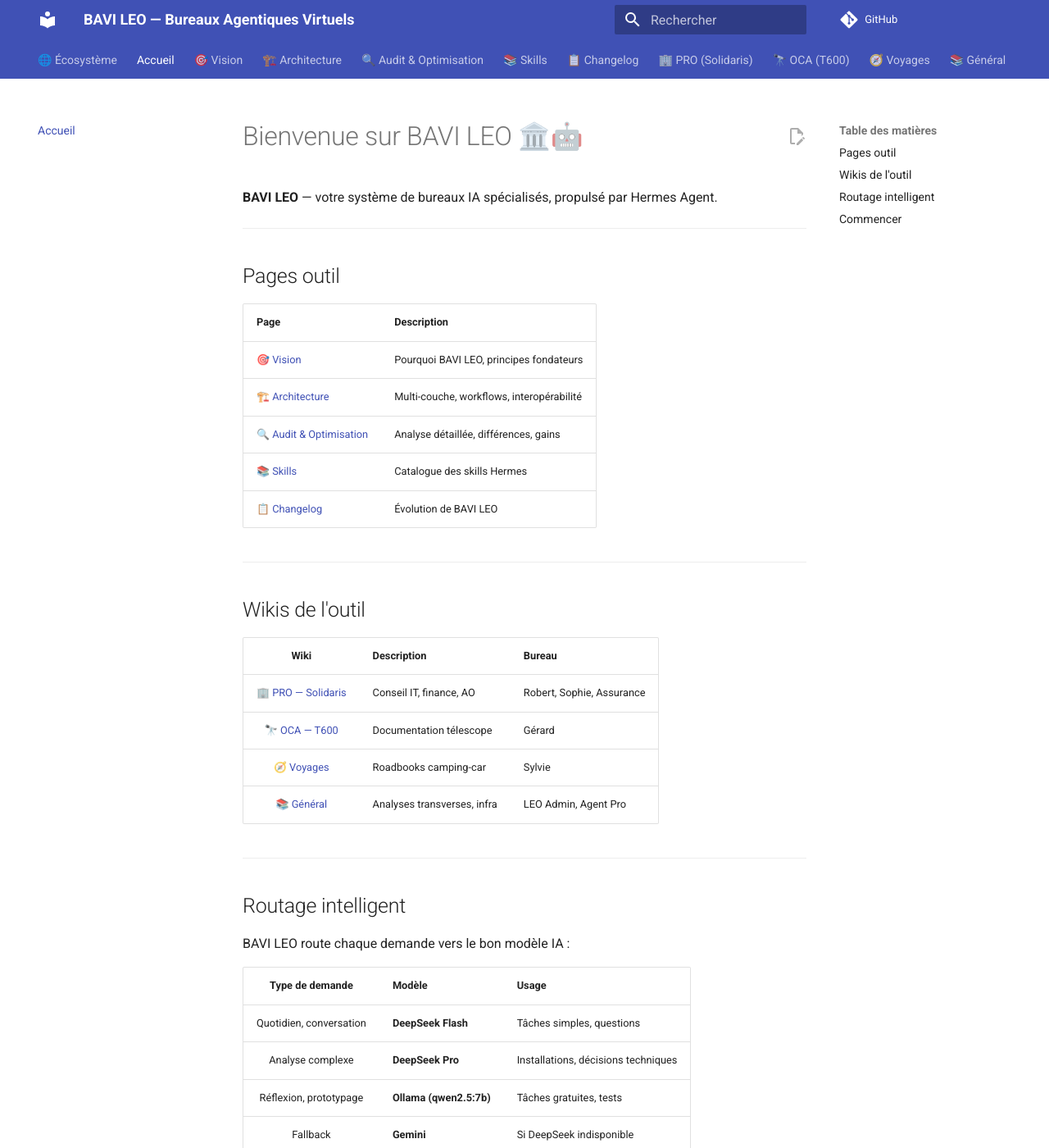
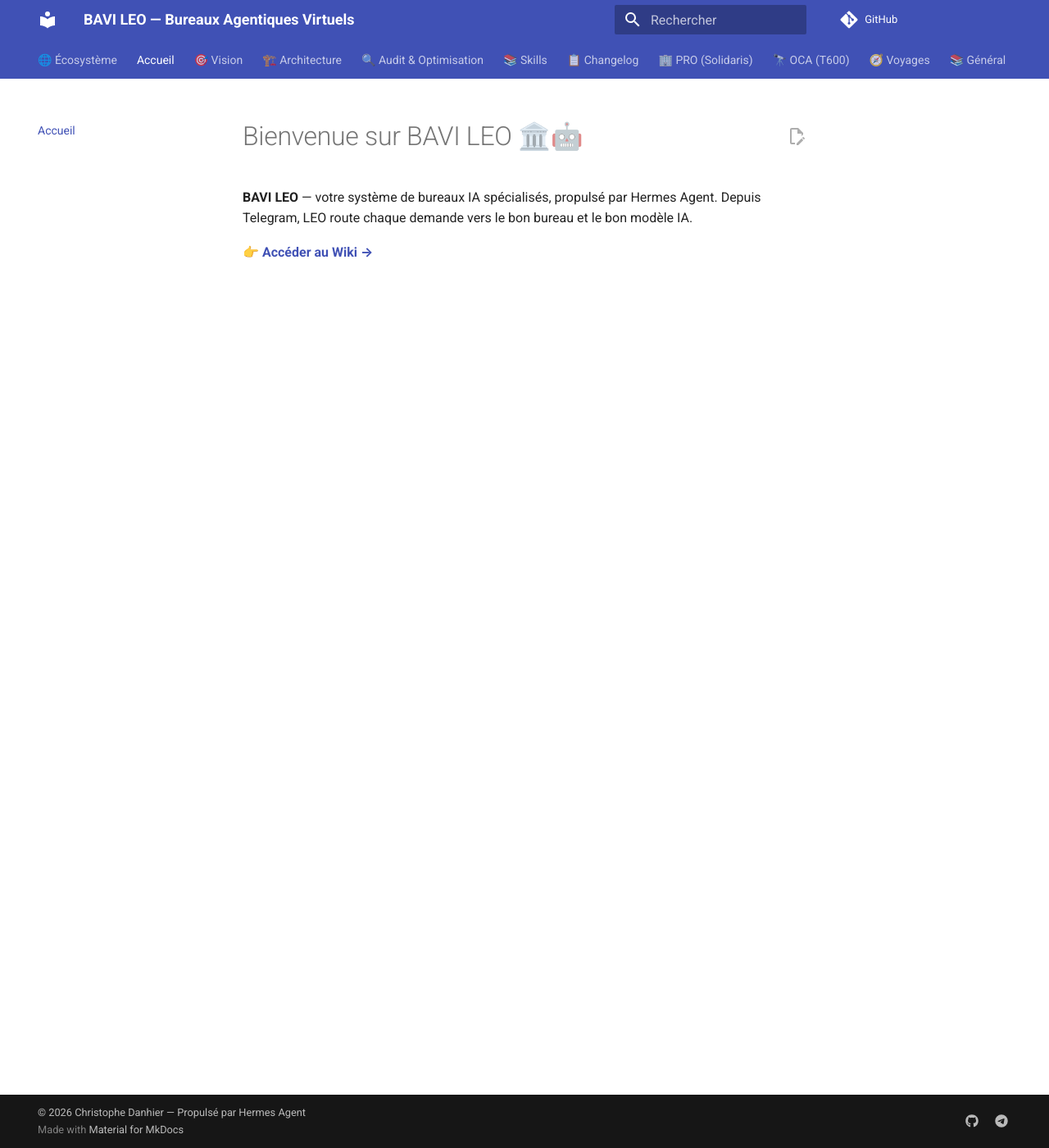
Before and after one commit to christophedanhier-hash/BAVI_LEO, an MkDocs documentation site: the page built from docs/index.md, in a window 1280 px wide and 1400 px high. Shown: the whole window at 82% size. Built offline with MkDocs 1.6.1 and Material for MkDocs 9.7.7, drawn with Linux system fonts in a browser that asks for light colours; comment, search, counter and statistics services are not loaded; some of the changed text lies outside the part shown.

Commit message:
fix: double index.md — docs/ (accueil site) + docs/wiki/ (accueil wiki)

```diff
--- a/docs/index.md
+++ b/docs/index.md
@@ -1,51 +1,5 @@
 # Bienvenue sur BAVI LEO 🏛️🤖
 
-**BAVI LEO** — votre système de bureaux IA spécialisés, propulsé par Hermes Agent.
+**BAVI LEO** — votre système de bureaux IA spécialisés, propulsé par Hermes Agent. Depuis Telegram, LEO route chaque demande vers le bon bureau et le bon modèle IA.
 
----
-
-## Pages outil
-
-| Page | Description |
-|------|-------------|
-| 🎯 [Vision](wiki/vision.md) | Pourquoi BAVI LEO, principes fondateurs |
-| 🏗️ [Architecture](wiki/architecture.md) | Multi-couche, workflows, interopérabilité |
-| 🔍 [Audit & Optimisation](wiki/audit/index.md) | Analyse détaillée, différences, gains |
-| 📚 [Skills](wiki/skills/index.md) | Catalogue des skills Hermes |
-| 📋 [Changelog](wiki/changelog.md) | Évolution de BAVI LEO |
-
----
-
-## Wikis de l'outil
-
-| Wiki | Description | Bureau |
-|:----:|-------------|--------|
-| 🏢 [PRO — Solidaris](wiki/pro/) | Conseil IT, finance, AO | Robert, Sophie, Assurance |
-| 🔭 [OCA — T600](wiki/oca/) | Documentation télescope | Gérard |
-| 🧭 [Voyages](wiki/voyages/) | Roadbooks camping-car | Sylvie |
-| 📚 [Général](wiki/general/) | Analyses transverses, infra | LEO Admin, Agent Pro |
-
----
-
-## Routage intelligent
-
-BAVI LEO route chaque demande vers le bon modèle IA :
-
-| Type de demande | Modèle | Usage |
-|:---------------:|--------|-------|
-| Quotidien, conversation | **DeepSeek Flash** | Tâches simples, questions |
-| Analyse complexe | **DeepSeek Pro** | Installations, décisions techniques |
-| Réflexion, prototypage | **Ollama (qwen2.5:7b)** | Tâches gratuites, tests |
-| Fallback | **Gemini** | Si DeepSeek indisponible |
-
----
-
-## Commencer
-
-👉 Parler à LEO sur Telegram :
-- `bureau-robert : analyse le dossier INAMI`
-- `bureau-sophie : business case migration cloud`
-- `bureau-gerard : manuel du T600`
-- `bureau-sylvie : planifie l'Ardèche`
-
-👉 **[🛡️ Portail LEO](https://christophedanhier-hash.github.io/hermes-wiki/)**
+👉 **[Accéder au Wiki →](wiki/)**
```
Also changed, not shown: docs/wiki/index.md (added, +35 -0 lines).
